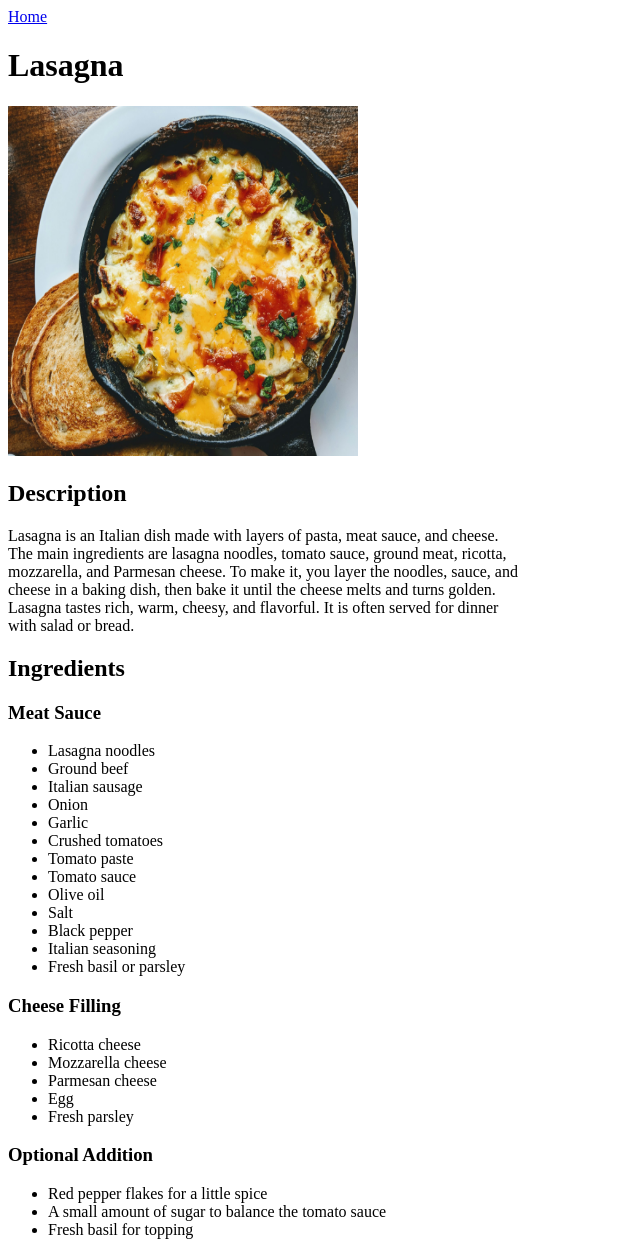
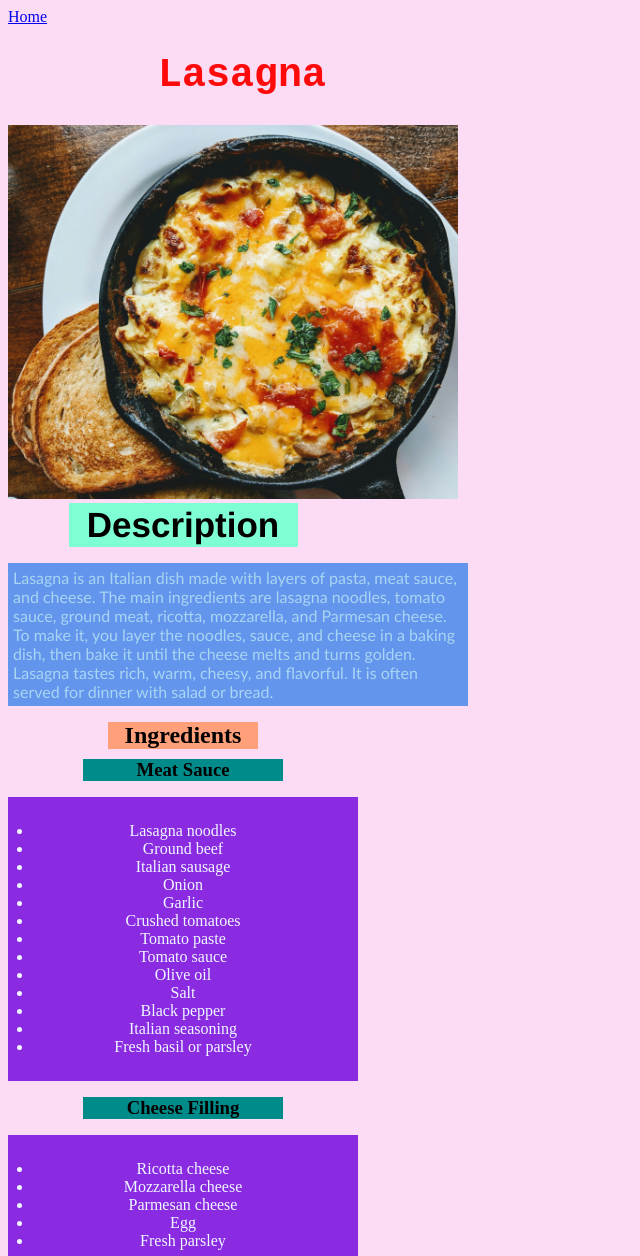
Before and after one commit to LMaratiusure/odin-recipes, a plain HTML site: page recipes/lasagna.html in a window 1280 px wide. Shown: the top 1256 px of the page, without its empty margins (0-640 px from the left). Drawn offline with Linux system fonts and the light colour scheme.

Commit message:
add styling for index.html and lasagna.html files

```diff
--- /dev/null
+++ b/recipes/lasagna.css
@@ -0,0 +1,59 @@
+body {
+    background-color: rgba(244, 72, 204, 0.192);
+    width: 350px;
+}
+
+.food-name {
+    color: rgb(255,10,10);
+    padding-left: 150px;
+    font-size: 40px;
+    font-family: 'Courier New', Courier, monospace;
+}
+
+.description {
+    font-size: 35px;
+    background-color: aquamarine;
+    width: 225px;
+    margin: 0 auto;
+    padding: 2px;
+    text-align: center;
+    font-family: 'Franklin Gothic Medium', 'Arial Narrow', Arial, sans-serif;
+}
+
+.ingredients {
+    background-color: lightsalmon;
+    text-align: center;
+    width: 150px;
+    margin: 10px auto;
+}
+
+.describe-food {
+    width: 450px;
+    padding: 5px;
+    background-color: cornflowerblue;
+    font-size: 16px;
+    font-family: 'Gill Sans', 'Gill Sans MT', Calibri, 'Trebuchet MS', sans-serif;
+    color: rgb(168, 213, 242);
+}
+
+.recipe-components {
+    background-color: darkcyan;
+    width: 200px;
+    text-align: center;
+    margin: 0 auto;
+}
+
+.steps {
+    background-color: aqua;
+    width: 200px;
+    text-align: center;
+    margin: 0 auto;
+}
+
+ul,
+ol {
+    background-color: blueviolet;
+    color: aliceblue;
+    padding: 25px;
+    text-align: center;
+}
--- a/recipes/lasagna.html
+++ b/recipes/lasagna.html
@@ -4,23 +4,24 @@
     <meta charset="UTF-8">
     <meta name="viewport" content="width=device-width, initial-scale=1.0">
     <title>Lasagna</title>
+    <link rel="stylesheet" href="lasagna.css">
 </head>
 <body>
     <a href="../index.html">Home</a>
-    <h1>Lasagna</h1>
-    <img src="./img/lasagna.jpg" alt="Lasagna Picture" width="350" height="350">
+    <h1 class="food-name">Lasagna</h1>
+    <img src="./img/lasagna.jpg" alt="Lasagna Picture" width="450" height=auto>
 
-    <h2>Description</h2>
-    <p>Lasagna is an Italian dish made with layers of pasta, meat sauce, and cheese.<br>
-        The main ingredients are lasagna noodles, tomato sauce, ground meat, ricotta,<br>
-        mozzarella, and Parmesan cheese. To make it, you layer the noodles, sauce, and<br>
-        cheese in a baking dish, then bake it until the cheese melts and turns golden.<br>
-        Lasagna tastes rich, warm, cheesy, and flavorful. It is often served for dinner<br>
+    <h2 class="description">Description</h2>
+    <p class="describe-food">Lasagna is an Italian dish made with layers of pasta, meat sauce, and cheese.
+        The main ingredients are lasagna noodles, tomato sauce, ground meat, ricotta,
+        mozzarella, and Parmesan cheese. To make it, you layer the noodles, sauce, and
+        cheese in a baking dish, then bake it until the cheese melts and turns golden.
+        Lasagna tastes rich, warm, cheesy, and flavorful. It is often served for dinner
         with salad or bread.
     </p>
 
-    <h2>Ingredients</h2>
-    <h3>Meat Sauce</h3>
+    <h2 class="ingredients">Ingredients</h2>
+    <h3 class="recipe-components">Meat Sauce</h3>
     <ul>
         <li>Lasagna noodles</li>
         <li>Ground beef</li>
@@ -37,7 +38,7 @@
         <li>Fresh basil or parsley</li>
     </ul>
 
-    <h3>Cheese Filling</h3>
+    <h3 class="recipe-components">Cheese Filling</h3>
     <ul>
         <li>Ricotta cheese</li>
         <li>Mozzarella cheese</li>
@@ -46,14 +47,14 @@
         <li>Fresh parsley</li>
     </ul>
 
-    <h3>Optional Addition</h3>
+    <h3 class="recipe-components">Optional Addition</h3>
     <ul>
         <li>Red pepper flakes for a little spice</li>
         <li>A small amount of sugar to balance the tomato sauce</li>
         <li>Fresh basil for topping</li>
     </ul>
 
-    <h2>Steps</h2>
+    <h2 class="steps">Steps</h2>
     <ol>
         <li>Preheat the oven to 375°F.</li>
         <li>Cook the lasagna noodles according to the package directions, then drain them.</li>
--- /dev/null
+++ b/styles.css
@@ -0,0 +1,22 @@
+body {
+    background-color: rgb(204, 248, 200);
+    margin: 0 auto;
+}
+
+h1 {
+    color: hsl(251, 90%, 62%);
+    text-align: center;
+    font-size: 50px;
+    font-family: cursive, sans-serif, Arial;
+    background-color: azure;
+}
+
+ul {
+    width: 300px;
+    color: rgb(145, 1, 142);
+    background-color: azure;
+    font-size: 25px;
+    padding: 25px;
+    margin: 0 auto;
+    text-align: center;
+}
```
Also changed, not shown: index.html (+1 -0 lines).
